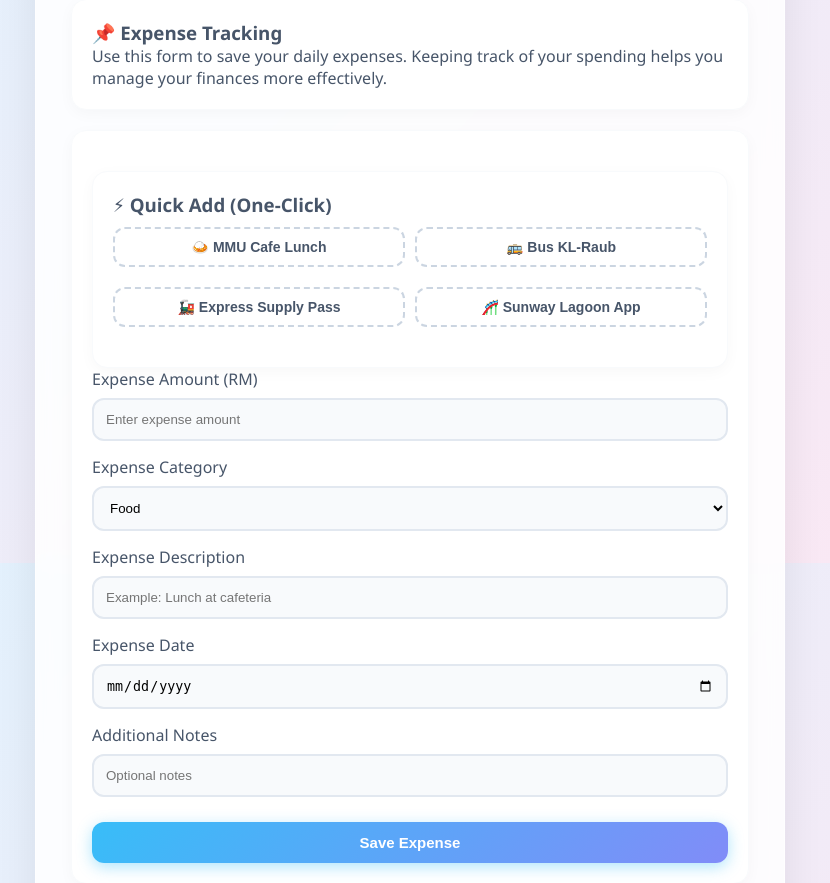
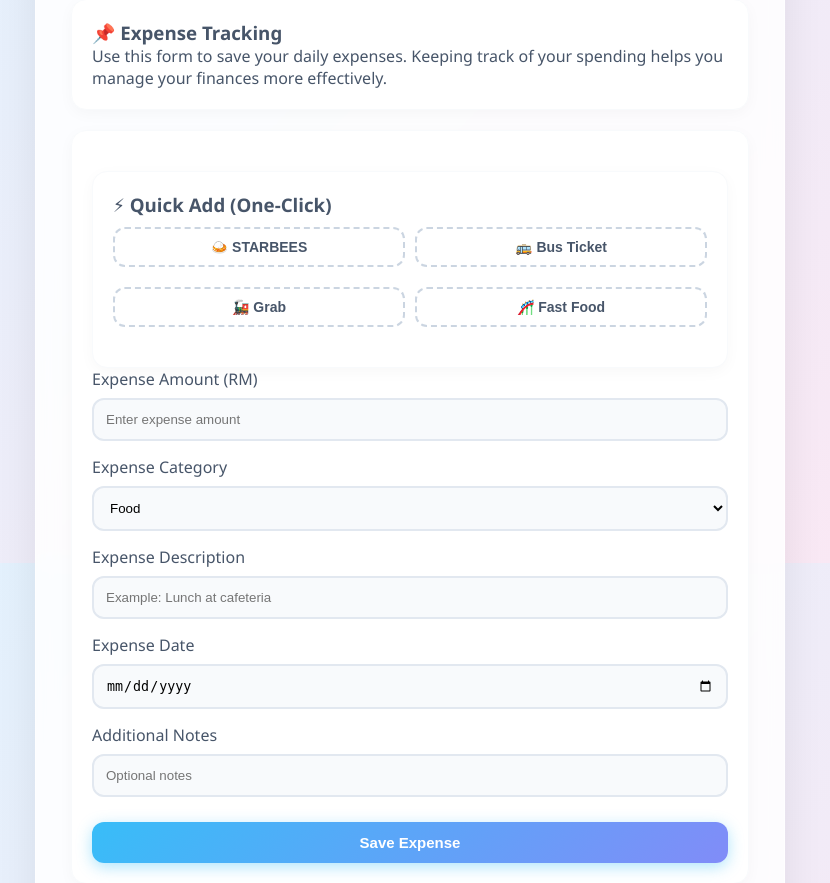
Before and after one commit to yewjoe18/MMU-BohLui, a Flask app: page /add in a window 1280 px wide. Shown: the part 237-1120 px from the top of the page, without its empty margins (230-1060 px from the left). Run offline with Flask 3, Linux system fonts and the light colour scheme; a user stored in the database is signed in.

Commit message:
update quick-add preset name from mmu cafe to starbee

```diff
--- a/templates/add.html
+++ b/templates/add.html
@@ -50,10 +50,10 @@ add.html
 <div class="feature-box">
     <h3>⚡ Quick Add (One-Click)</h3>
     <div class="quick-add-grid">
-        <button type="button" class="preset-btn" onclick="fillQuickAdd('Food', 'MMU Cafe Lunch', 8.50)">🍛 MMU Cafe Lunch</button>
-        <button type="button" class="preset-btn" onclick="fillQuickAdd('Transport', 'Bus KL-Raub', 15.00)">🚌 Bus KL-Raub</button>
-        <button type="button" class="preset-btn" onclick="fillQuickAdd('Entertainment', 'Express Supply Pass', 23.90)">🚂 Express Supply Pass</button>
-        <button type="button" class="preset-btn" onclick="fillQuickAdd('Entertainment', 'Sunway Lagoon App', 20.00)">🎢 Sunway Lagoon App</button>
+        <button type="button" class="preset-btn" onclick="fillQuickAdd('Food', 'STARBEES', 8.50)">🍛 STARBEES</button>
+        <button type="button" class="preset-btn" onclick="fillQuickAdd('Transport', 'Bus Ticket', 9.30)">🚌 Bus Ticket</button>
+        <button type="button" class="preset-btn" onclick="fillQuickAdd('Entertainment', 'Grab', 20.00)">🚂 Grab</button>
+        <button type="button" class="preset-btn" onclick="fillQuickAdd('Entertainment', 'Fast Food', 20.00)">🎢 Fast Food</button>
     </div>
 </div>
 
@@ -62,7 +62,6 @@ function fillQuickAdd(category, desc, amount) {
     document.getElementById('category').value = category;
     document.getElementById('description').value = desc;
     document.getElementById('amount').value = amount;
-    // 如果你想让它一点就自动保存，把下面这行的斜杠 // 删掉
     // document.querySelector('form').submit();
 }
 </script>
```
Also changed, not shown: test_database.py (deleted, +0 -13 lines), databse.db (added), expense.db.
